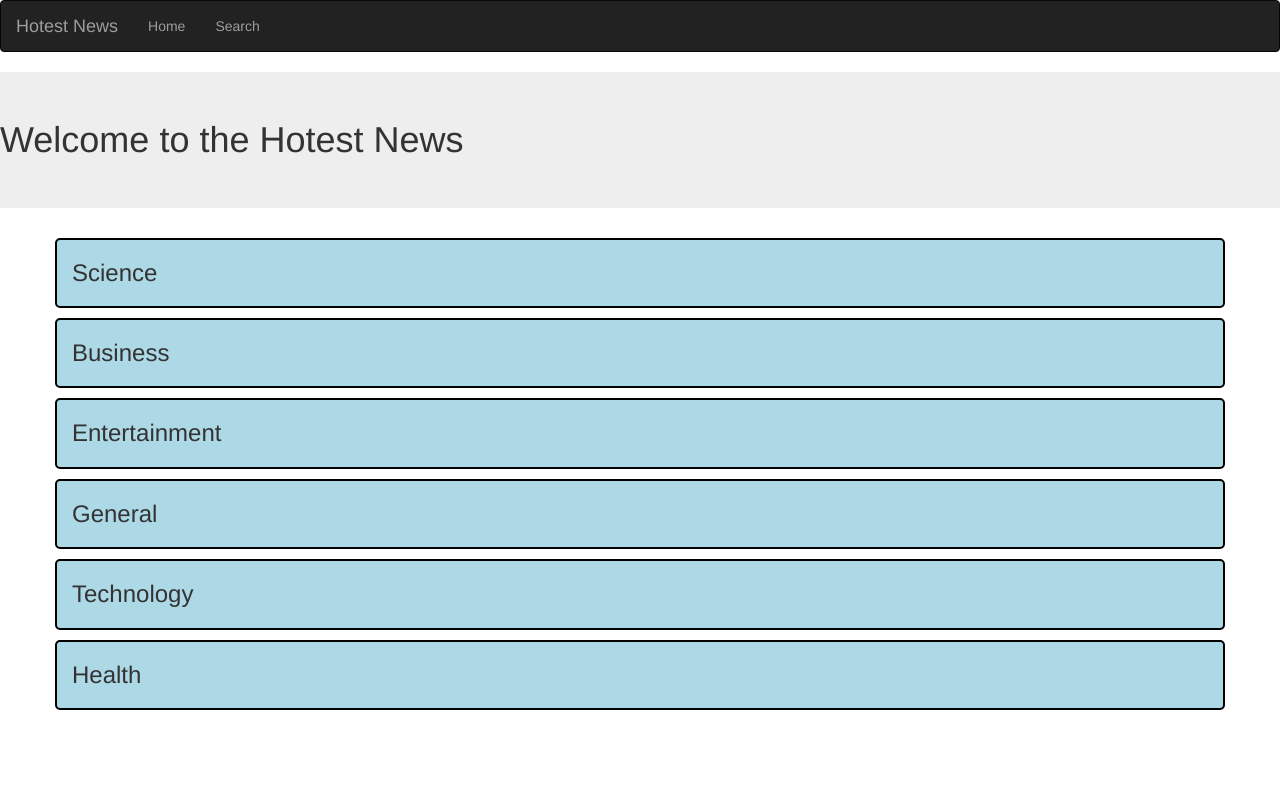
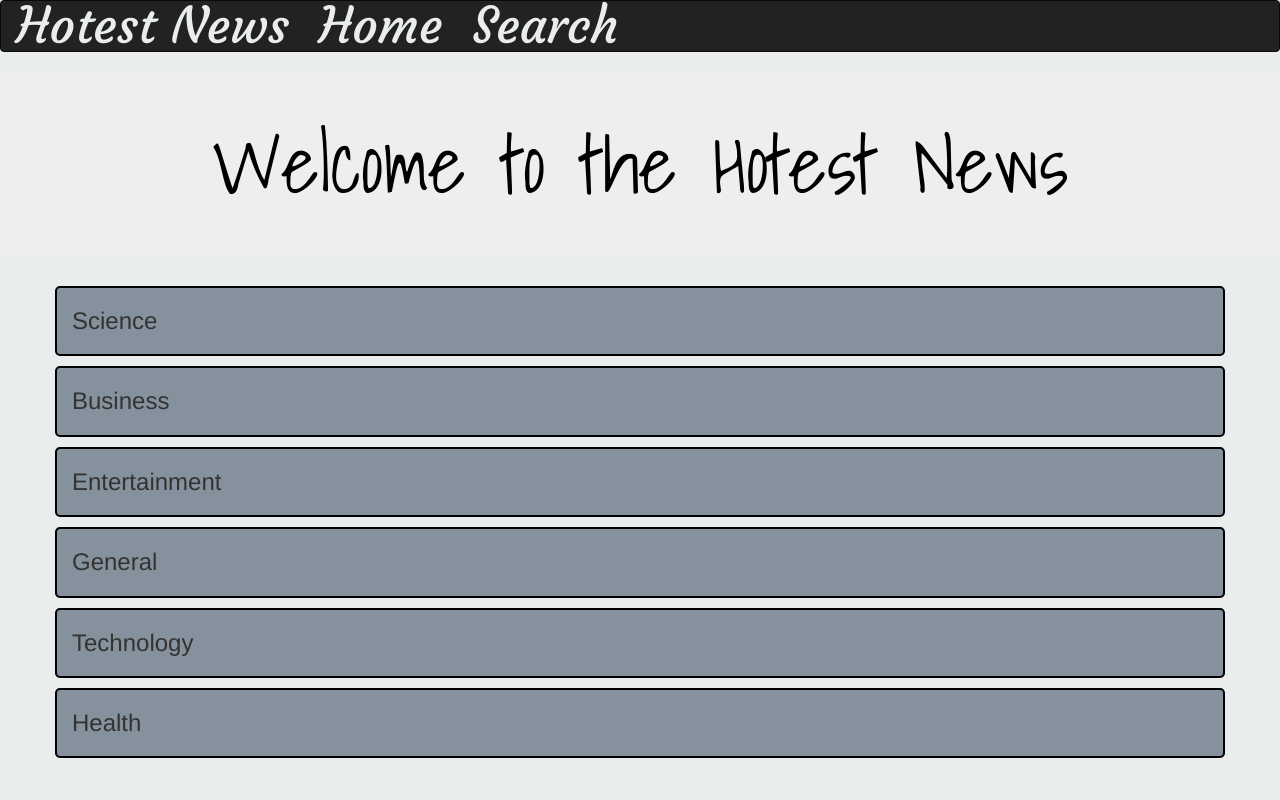
Before and after one commit to finaclemence15/newsHighlights, a Flask app: template app/templates/index.html in a window 1280 px wide. Run offline with Flask 2, Linux system fonts and the light colour scheme; the template is opened without the code that fills it, so the values that code supplies are empty; some libraries are stand-ins or nearby versions.

Commit message:
style my page

```diff
--- a/app/static/css/index.css
+++ b/app/static/css/index.css
@@ -1,4 +1,4 @@
-body {
+/* body {
     background-color: none;
   }
 
@@ -14,4 +14,4 @@ body {
     border: 2px solid black;
     background-color: green;
     border-radius: 5px;
-  }
+  } */
--- a/app/templates/index.html
+++ b/app/templates/index.html
@@ -9,21 +9,25 @@
 
 {% block styles %}
   {{ super() }}
-  <link rel="stylesheet" href="{{ url_for('static', filename='css/index.css') }}">
+  <link rel="stylesheet" href="{{url_for('static',filename='css/index.css')}}">
 {% endblock %}
 
 
 
 <!-- Content block -->
-{% block content %}
 
 
-<h1 class="jumbotron"> Welcome to the Hotest News</h1>
+{% block content %}
+<body style="background-color: #EAEDED ;">
+<link href="https://fonts.googleapis.com/css?family=Shadows+Into+Light&display=swap" rel="stylesheet">
+
+
+<h1 class="jumbotron" style="color: black; font-family: 'Shadows Into Light', cursive; font-size: 80px; text-align: center;"> Welcome to the Hotest News</h1>
 
 
 <!-- Science Sources -->
 <div class="categories container" style="border: 2px solid black;
-background-color: lightblue;
+background-color: #85929E;
 margin-bottom: 10px;
 border-radius: 5px;">
   <h3> Science</h3>
@@ -35,7 +39,7 @@ border-radius: 5px;">
 
 <!-- Business Sources -->
 <div class="categories container"  style="border: 2px solid black;
-background-color: lightblue;
+background-color: #85929E;
 margin-bottom: 10px;
 border-radius: 5px;">
   <h3> Business</h3>
@@ -47,7 +51,7 @@ border-radius: 5px;">
 
 <!-- Entertainment Sources -->
 <div class="categories container"  style="border: 2px solid black;
-background-color: lightblue;
+background-color: #85929E;
 margin-bottom: 10px;
 border-radius: 5px;">
   <h3> Entertainment</h3>
@@ -59,7 +63,7 @@ border-radius: 5px;">
 
 <!-- General Sources -->
 <div class="categories container"  style="border: 2px solid black;
-background-color: lightblue;
+background-color: #85929E;
 margin-bottom: 10px;
 border-radius: 5px;">
   <h3> General</h3>
@@ -71,7 +75,7 @@ border-radius: 5px;">
 
 <!-- Technology Sources -->
 <div class="categories container"  style="border: 2px solid black;
-background-color: lightblue;
+background-color: #85929E;
 margin-bottom: 10px;
 border-radius: 5px;">
   <h3> Technology</h3>
@@ -83,7 +87,7 @@ border-radius: 5px;">
 
 <!-- Health Sources -->
 <div class="categories container"  style="border: 2px solid black;
-background-color: lightblue;
+background-color: #85929E;
 margin-bottom: 10px;
 border-radius: 5px;">
   <h3> Health</h3>
@@ -92,5 +96,5 @@ border-radius: 5px;">
   </ul>
 </div>
 
-
+</body>
 {% endblock %}
--- a/app/templates/macros.html
+++ b/app/templates/macros.html
@@ -1,20 +1,20 @@
 
 
 {% macro displaySourceList(source_list) %}
-
+<link href="https://fonts.googleapis.com/css?family=Cormorant+Garamond|Courgette|Shadows+Into+Light&display=swap" rel="stylesheet">
 <div class="row">
   {% for source in source_list %}
   <div class="col-xs col-sm-6 col-md-3 col-lg-3 source-card"
-                      style="border: 2px solid black;
-                      border-radius: 5px;
-                      margin-bottom: 10px;
-                      background-color: rgb(223, 229, 230);
-                      height: 300px;
-                      overflow: scroll;">
-    <h3><a href="/source/{{source.id}}" style="text-decoration:underline">{{source.name}}</a></h3>
+  style="border: 2px solid black;
+  border-radius: 5px;
+  margin-bottom: 10px;
+  background-color: #EAEDED;
+  height: 300px;
+  overflow: scroll;">
+    <h3><a href="/source/{{source.id}}" style="color: teal; font-family: 'Cormorant Garamond', serif; font-size: 25px;font-style: bold;">{{source.name}}</a></h3>
 
     <p>{{source.description}}</p>
-    <button type="button"><a href="{{source.url}}">{{source.name}} Homepage</a></button>
+    <button type="button"><a href="{{source.url}}" style="color: teal; font-family: 'Cormorant Garamond', serif; font-size: 20px;font-style: bold;">{{source.name}} Homepage</a></button>
 
   </div>
   {% endfor %}
--- a/app/templates/navbar.html
+++ b/app/templates/navbar.html
@@ -1,18 +1,19 @@
 <div class="navbar navbar-inverse" role="navigation">
     <div class="container-fluid">
       <div class="navbar-header">
+          <link href="https://fonts.googleapis.com/css?family=Courgette|Shadows+Into+Light&display=swap" rel="stylesheet">
         <button type="button" class="navbar-toggle" data-toggle="collapse" data-target=".navbar-collapse">
           <span class="sr-only">Toggle navigation</span>
           <span class="icon-bar"></span>
           <span class="icon-bar"></span>
           <span class="icon-bar"></span>
         </button>
-        <a class="navbar-brand" href="/"> Hotest News </a>
+        <a class="navbar-brand" href="/" style="font-family: 'Courgette', cursive; font-size: 50px; color: #EAEDED"> Hotest News </a>
       </div>
       <div class="navbar-collapse collapse">
         <ul class="nav navbar-nav">
-          <li><a href="/">Home</a></li>
-          <li><a href="/search/">Search</a></li>
+          <li><a href="/" style="font-family: 'Courgette', cursive; font-size: 50px; color: #EAEDED">Home</a></li>
+          <li><a href="/search/" style="font-family: 'Courgette', cursive; font-size: 50px; color: #EAEDED">Search</a></li>
       </div>
     </div>
   </div>
--- a/app/templates/search.html
+++ b/app/templates/search.html
@@ -22,10 +22,10 @@
         style="border: 2px solid black;
         border-radius: 5px;
         margin-bottom: 10px;
-        background-color: rgb(223, 229, 230);
+        background-color: black;
         height: 500px;
-        overflow: scroll;">
-        <h3 style="color:blue; text-decoration:underline">{{article.title}}</h3>
+        ">
+        <h3 style="color:#4D5656; text-decoration:underline">{{article.title}}</h3>
         <img src="{{article.image}}" alt="{{article.title}}" style="width:300px; height:200px">
         <p>{{article.description}}</p>
         <button type="button" class="btn btn-info"><a href="{{article.url}}">Read More</a></button>
```
Also changed, not shown: app/templates/source.html (+4 -3 lines).
